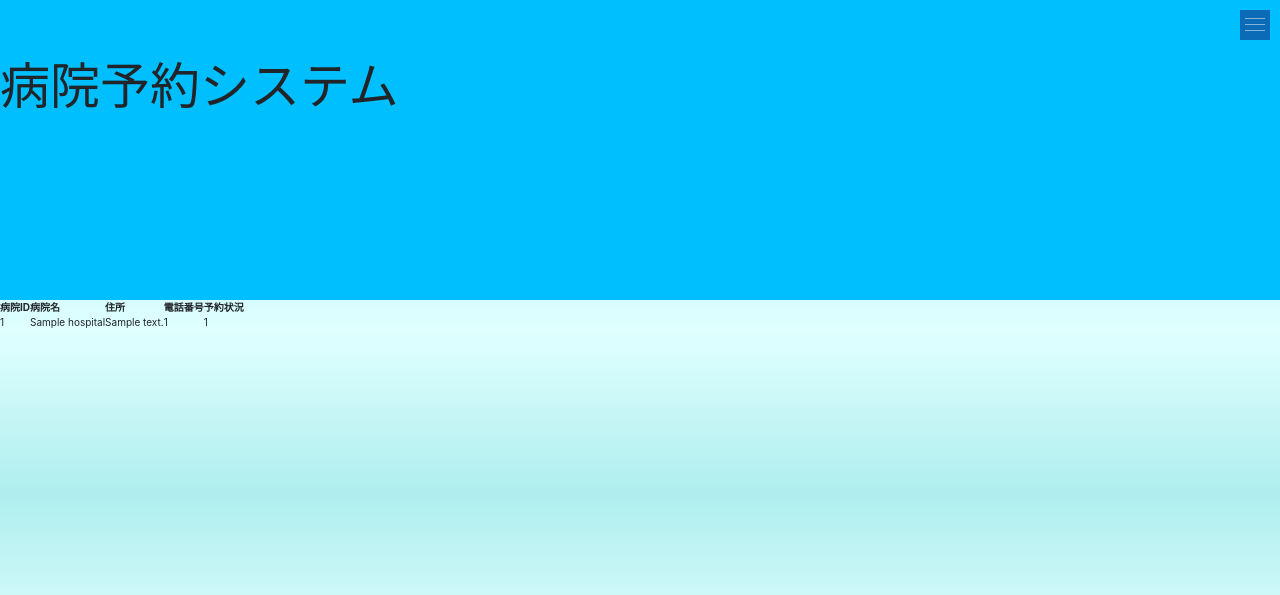
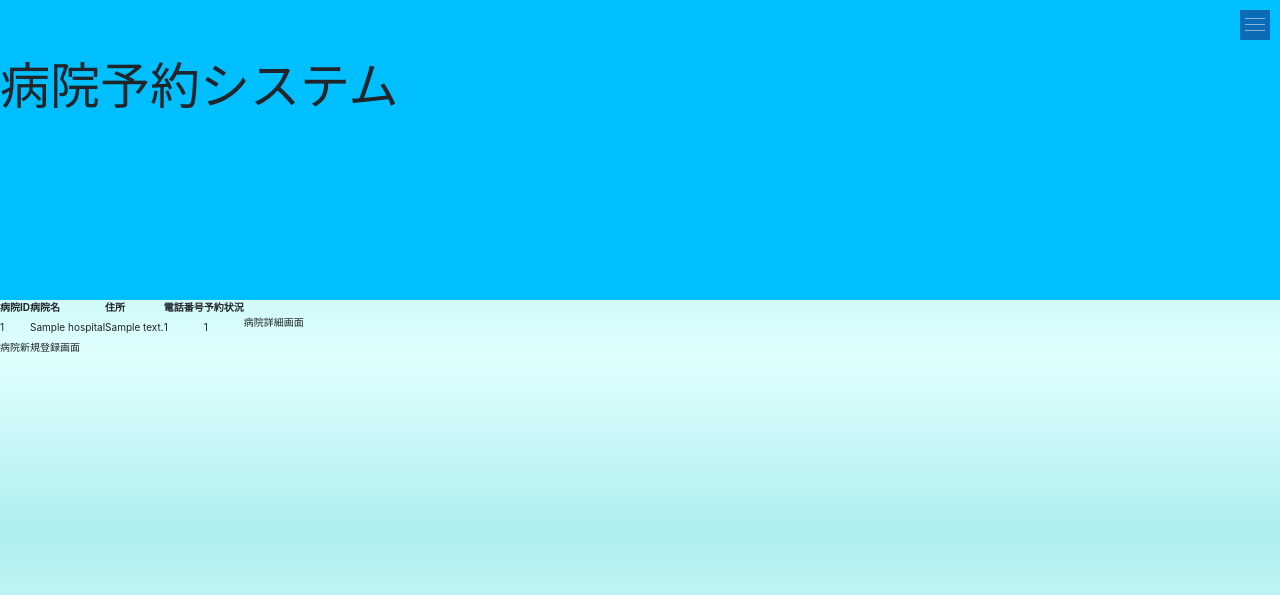
Before and after one commit to OtoneVo/Zemi_S3B, a Spring app: template src/main/resources/templates/hospital/hospitalList.html in a window 1280 px wide. Shown: the top 595 px of the page. Run offline with Thymeleaf, Linux system fonts and the light colour scheme; the template is opened without the code that fills it: most values are stand-ins (such as "Sample title", 1, 10 or a date in 2020); data that the repository does not hold is empty; some of the project's set-up classes (security, data sources, template engines, error pages and the like) are left out, and stand-ins take their place; database files in the repository are not loaded; some libraries are stand-ins or nearby versions.

Commit message:
新規登録画面遷移仕掛

```diff
--- a/src/main/resources/templates/hospital/hospitalList.html
+++ b/src/main/resources/templates/hospital/hospitalList.html
@@ -82,8 +82,11 @@
 				<td class="nowrap" th:text="${hospital.address}"></td>
 				<td class="nowrap" th:text="${hospital.phone_number}"></td>
 				<td class="nowrap" th:text="${hospital.reservations_count}"></td>
+				<td class="nowrap"><p>病院詳細画面</p></td>
 			</tr>
 		</tbody>
 	</table>
+
+	<form method="get" action="/hospitalList/insert">病院新規登録画面</form>
 </body>
 </html>
```
